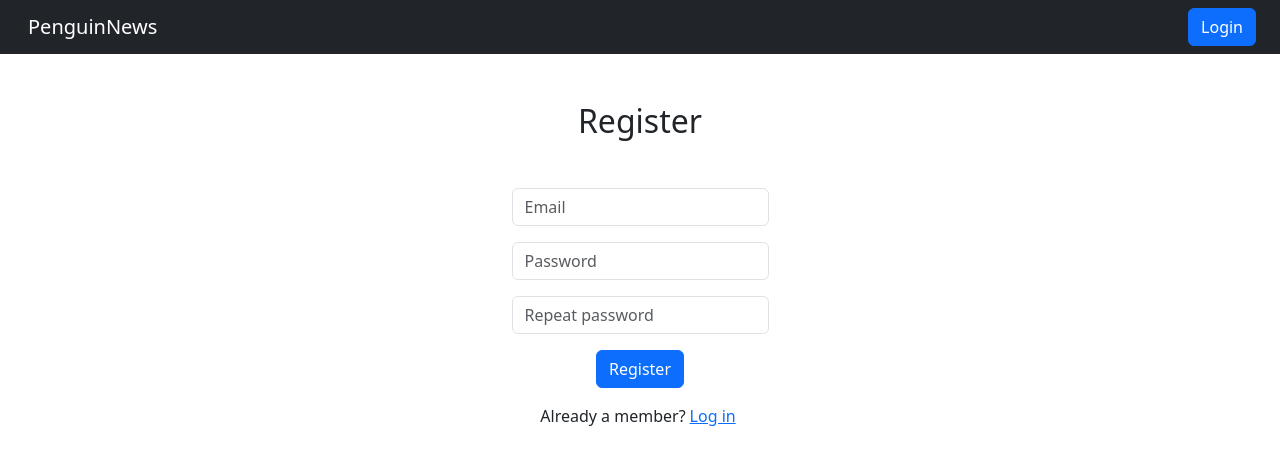
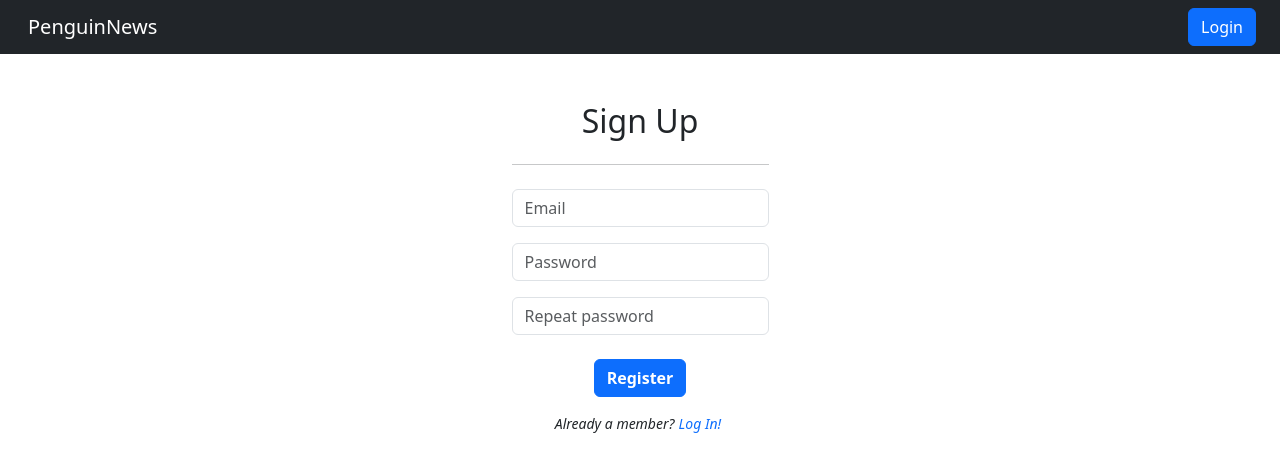
Before and after one commit to akvc/news-app, a React (Create React App) app: page /register in a window 1280 px wide. Shown: the top 472 px of the page. Built offline with nearby package versions, Linux system fonts and the light colour scheme; no server answers; the HTML template or start-up script is replaced by a standard one.

Commit message:
Add style changes

```diff
--- a/src/components/LoginPage/LoginPage.tsx
+++ b/src/components/LoginPage/LoginPage.tsx
@@ -27,7 +27,8 @@ export const LoginPage = () => {
   return (
     <div className="d-flex justify-content-center m-5">
       <form onSubmit={handleSubmit(loginUser)}>
-        <h2 className="mb-5">Login</h2>
+        <h2 className="mb-4">Sign In</h2>
+        <hr className="mb-4"></hr>
         <div className="mb-3">
           <label className="form-label visually-hidden">Email:</label>
           <input
@@ -46,14 +47,14 @@ export const LoginPage = () => {
             {...register('password', { required: true })}
           />
         </div>
-        <div className="my-3">
-          <button className="btn btn-primary" type="submit">
-            Login
+        <div className="mt-4 mb-3">
+          <button className="btn btn-primary fw-bold" type="submit">
+            Log In
           </button>
         </div>
-        <div>
+        <div className="small fst-italic">
           <span>Not a member yet?</span>
-          <Link className="mx-1" to="/register">
+          <Link className="text-decoration-none mx-1" to="/register">
             Sign up!
           </Link>
         </div>
--- a/src/components/RegisterPage/RegisterPage.tsx
+++ b/src/components/RegisterPage/RegisterPage.tsx
@@ -31,7 +31,8 @@ export const RegisterPage = () => {
   return (
     <div className="d-flex justify-content-center m-5">
       <form onSubmit={handleSubmit(registerUser)}>
-        <h2 className="mb-5">Register</h2>
+        <h2 className="mb-4">Sign Up</h2>
+        <hr className="mb-4"></hr>
         <div className="mb-3">
           <label className="form-label visually-hidden">Email:</label>
           <input
@@ -59,15 +60,15 @@ export const RegisterPage = () => {
             {...register('password2', { required: true })}
           />
         </div>
-        <div className="my-3">
-          <button className="btn btn-primary" type="submit">
+        <div className="mt-4 mb-3">
+          <button className="btn btn-primary fw-bold" type="submit">
             Register
           </button>
         </div>
-        <div>
+        <div className="small fst-italic">
           <span>Already a member?</span>
-          <Link className="mx-1" to="/login">
-            Log in
+          <Link className="text-decoration-none mx-1" to="/login">
+            Log In!
           </Link>
         </div>
       </form>
--- a/src/components/SearchBar/SearchBar.tsx
+++ b/src/components/SearchBar/SearchBar.tsx
@@ -17,6 +17,7 @@ export const SearchBar = ({ setKeyword }: SearchBarProps) => {
 
   const resetSearch = () => {
     setKeyword('world');
+    reset();
   };
 
   return (
@@ -29,7 +30,7 @@ export const SearchBar = ({ setKeyword }: SearchBarProps) => {
             placeholder="Search news"
             {...register('keyword', { required: 'true' })}
           />
-          <button className="btn btn-secondary" type="submit">
+          <button className="btn btn-secondary from-control" type="submit">
             <i className="bi bi-search"></i>
           </button>
         </div>
```
